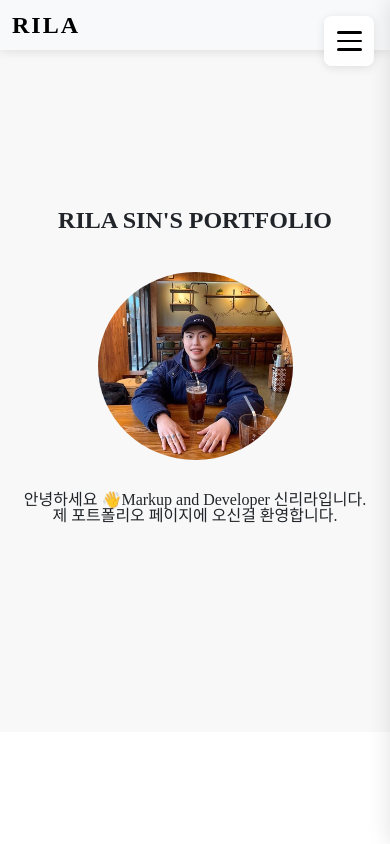
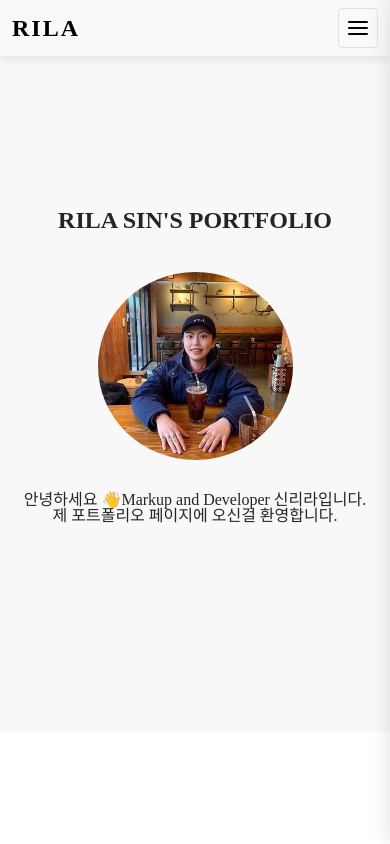
Before and after one commit to sihnrila/rila, a React (Vite) app: page / in a window 390 px wide. Shown: the top 844 px of the page. Built offline with nearby package versions, Linux system fonts and the light colour scheme; no server answers.

Commit message:
모바일 사이드바 토글 버튼을 navbar 안으로 이동

```diff
--- a/src/assets/scss/style.scss
+++ b/src/assets/scss/style.scss
@@ -53,6 +53,12 @@ nav.navbar {
     background-color: #fff;
     box-shadow: 0 2px 10px rgba(0, 0, 0, 0.1);
 
+    .container-fluid {
+        display: flex;
+        align-items: center;
+        justify-content: space-between;
+    }
+
     .navbar-brand {
         font-weight: bold;
         color: #000;
@@ -64,35 +70,32 @@ nav.navbar {
 
 // 사이드바 토글 버튼
 .sidebar-toggle {
-    position: fixed;
-    top: 1rem;
-    right: 1rem;
+    position: relative;
     z-index: 1001;
     display: flex;
     flex-direction: column;
-    background: rgba(255, 255, 255, 0.9);
-    backdrop-filter: blur(10px);
-    border: none;
-    border-radius: 8px;
+    background: transparent;
+    border: 1px solid rgba(0, 0, 0, 0.1);
+    border-radius: 4px;
     cursor: pointer;
-    padding: 0.75rem;
-    box-shadow: 0 2px 10px rgba(0, 0, 0, 0.1);
+    padding: 0.5rem;
     transition: all 0.3s ease;
-    width: 50px;
-    height: 50px;
+    width: 40px;
+    height: 40px;
     justify-content: center;
     align-items: center;
+    margin-left: auto;
 
     &:hover {
-        background: rgba(255, 255, 255, 1);
-        box-shadow: 0 4px 15px rgba(0, 0, 0, 0.15);
+        background: rgba(0, 0, 0, 0.05);
+        border-color: rgba(0, 0, 0, 0.2);
     }
 
     span {
-        width: 25px;
-        height: 3px;
+        width: 20px;
+        height: 2px;
         background-color: #000;
-        margin: 3px 0;
+        margin: 2px 0;
         transition: 0.3s;
         border-radius: 2px;
         display: block;
```
